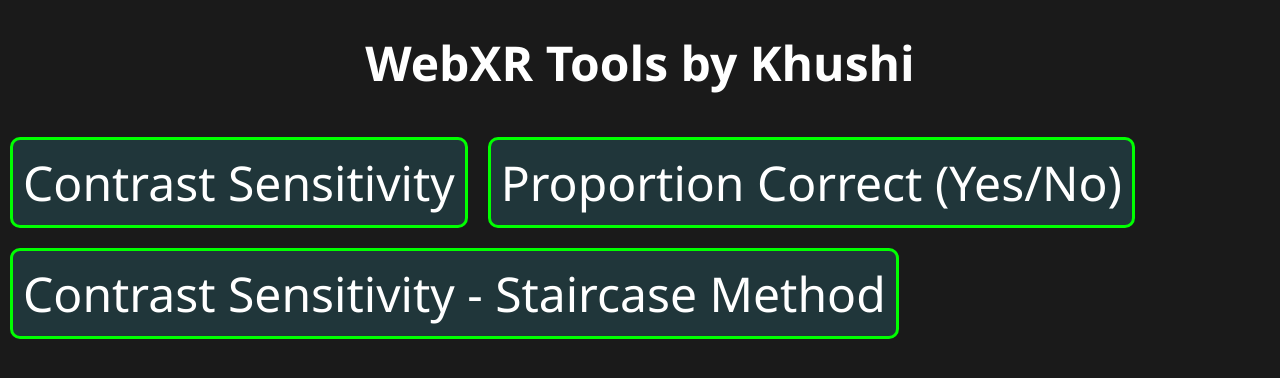
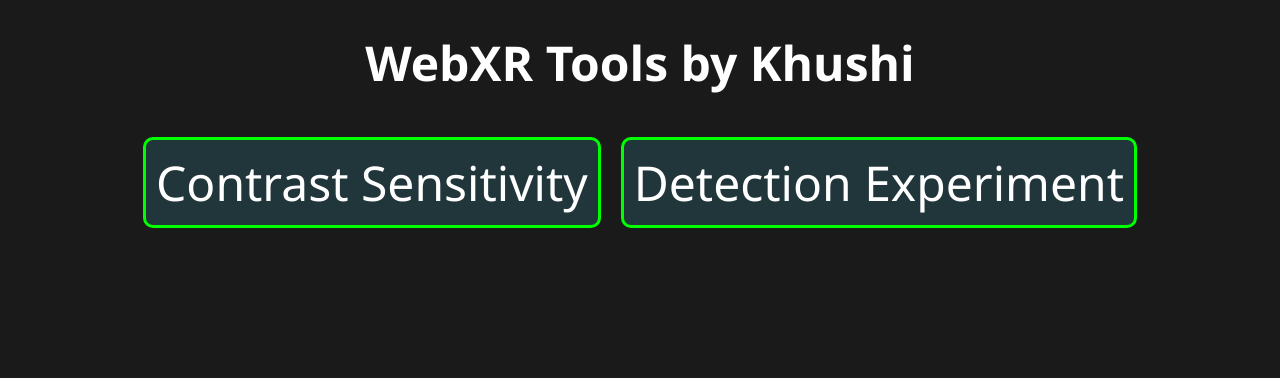
Before and after one commit to Khushibhansali/WebXR-tools, a plain HTML site: page index.html in a window 1280 px wide. Drawn offline with Linux system fonts and the light colour scheme.

Commit message:
Update index.html

```diff
--- a/index.html
+++ b/index.html
@@ -11,8 +11,7 @@
     <h1>WebXR Tools by Khushi</h1>
     <div style="margin:auto;width: fit-content;">
         <a class="experimentList" href="./exp-detection-contrast-sensitivity/">Contrast Sensitivity</a>
-        <a class="experimentList" href="./exp-detection-yes-no/">Proportion Correct (Yes/No)</a>
-        <a class="experimentList" href="./exp-staircase/">Contrast Sensitivity - Staircase Method</a>
+        <a class="experimentList" href="./exp-detection-yes-no/">Detection Experiment</a>
     </div>
 </body>
 
```
